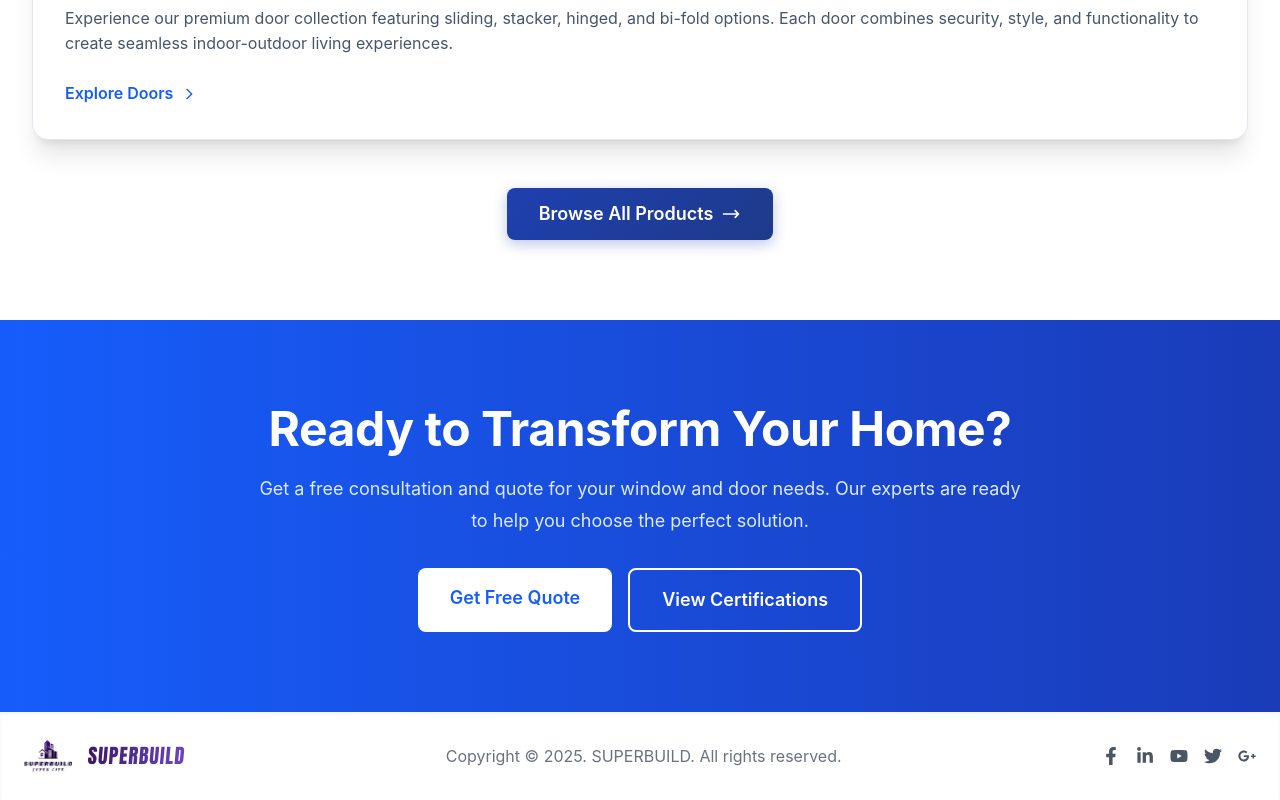
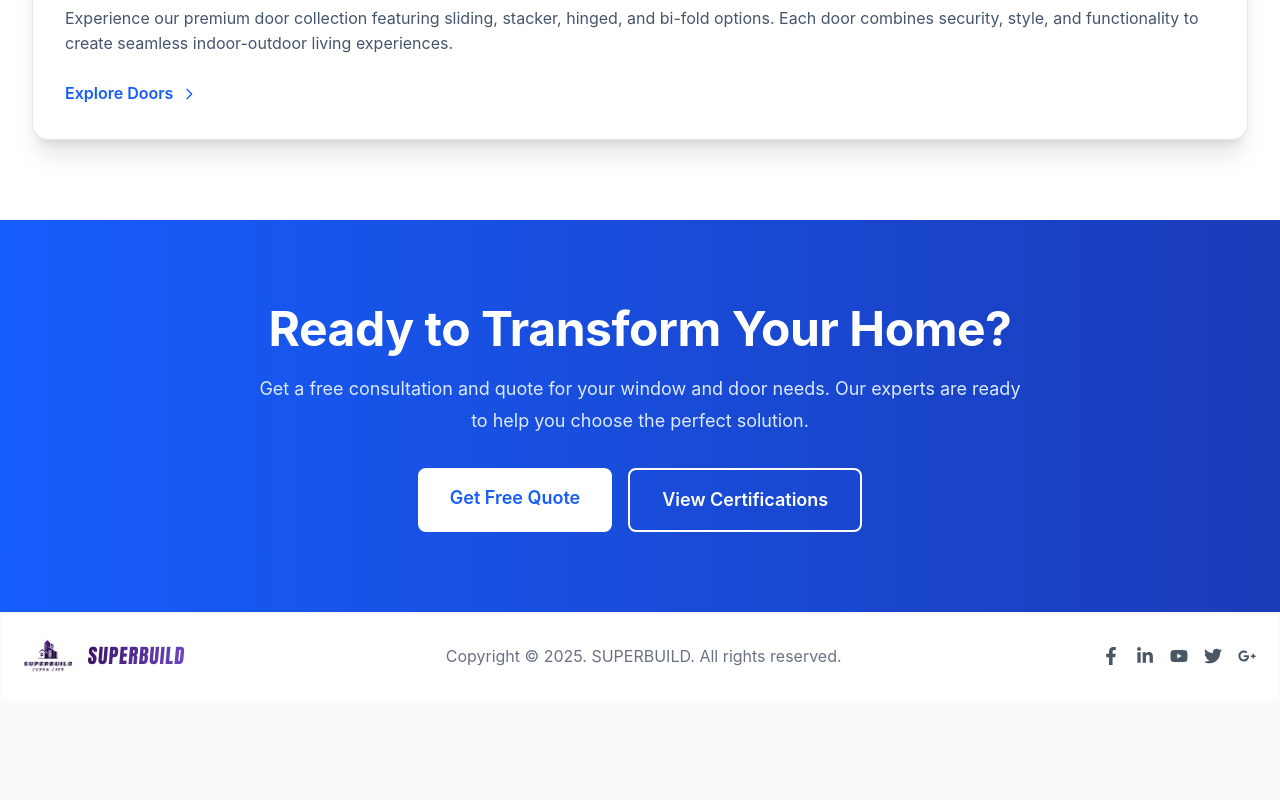
Before and after one commit to sunShineLoveMe/foreign_trade_website, a React (Vite) app: page / in a window 1280 px wide. Shown: the part 6051-6851 px from the top of the page. After the commit the page ends 6751 px from the top, so only its background shows below. Built offline with nearby package versions, Linux system fonts and the light colour scheme; the HTML template or start-up script is replaced by a standard one.

Commit message:
去除主页多余的按钮

```diff
--- a/src/pages/HomePage.jsx
+++ b/src/pages/HomePage.jsx
@@ -409,7 +409,7 @@
             </div>
           </div>
 
-          <div className="text-center mt-12">
+          {/* <div className="text-center mt-12">
             <Link
               to="/products"
               className="btn-primary inline-flex items-center px-8 py-3 text-lg font-semibold rounded-lg"
@@ -419,7 +419,7 @@
                 <path strokeLinecap="round" strokeLinejoin="round" strokeWidth={2} d="M17 8l4 4m0 0l-4 4m4-4H3" />
               </svg>
             </Link>
-          </div>
+          </div> */}
         </div>
       </section>
 
```
